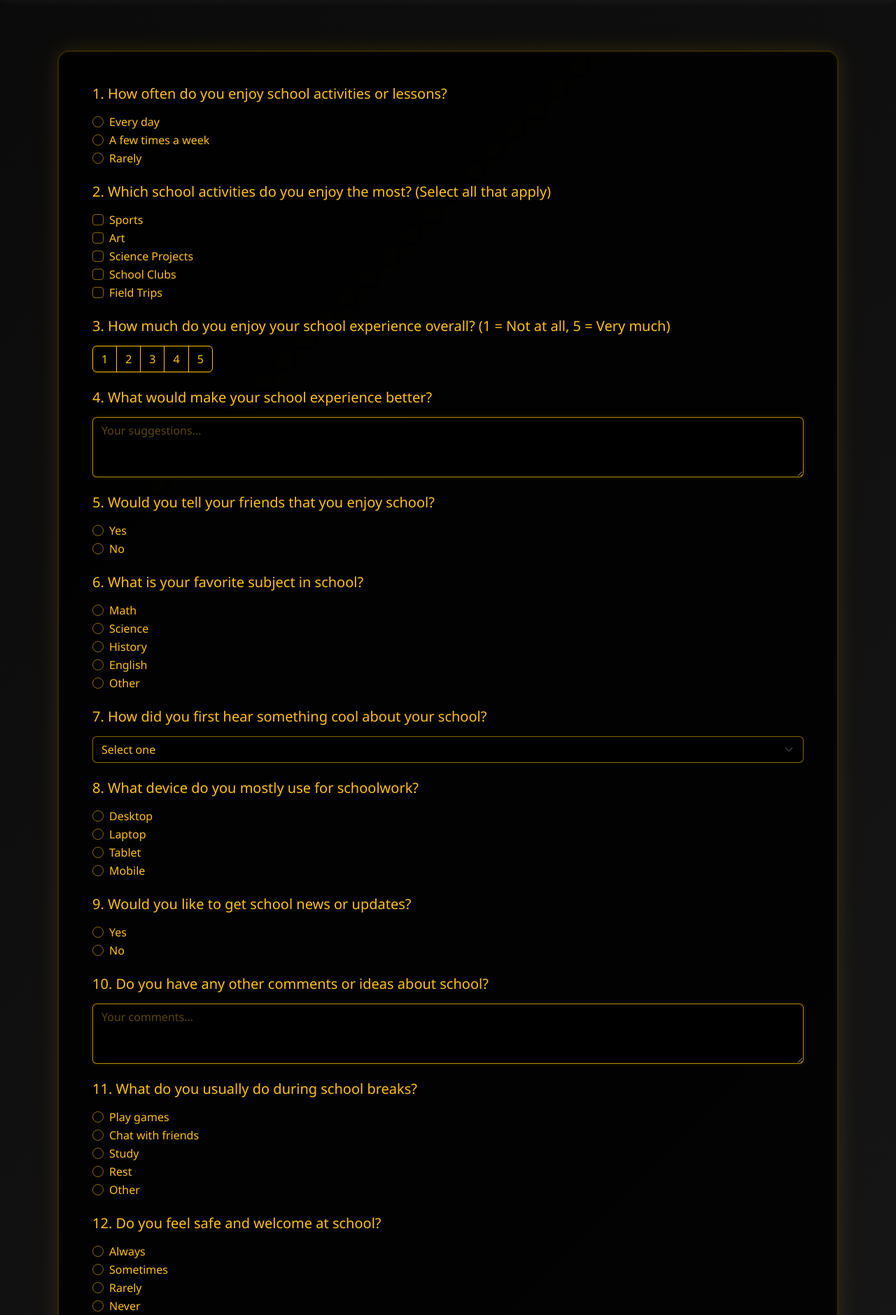
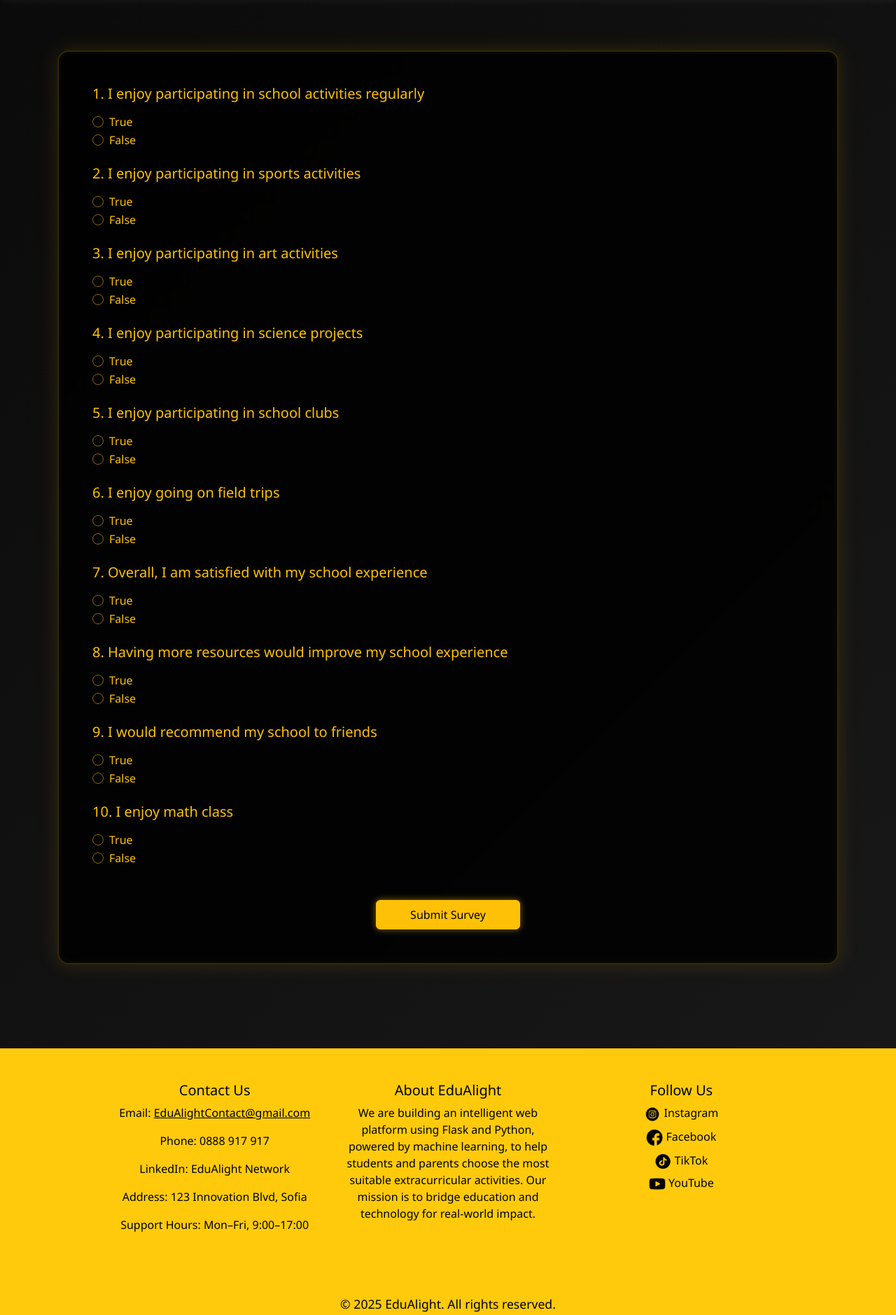
Before and after one commit to codingburgas/2425-11-g-pp-student-practices-assignment-team8, a Flask app: page /poll in a window 1280 px wide. Shown: the part 72-1951 px from the top of the page at 70% size. Run offline with Flask 3, Linux system fonts and the light colour scheme; some libraries are stand-ins or nearby versions.

Commit message:
Update Questions

```diff
--- a/src/__init__.py
+++ b/src/__init__.py
@@ -3,11 +3,13 @@ from flask import Flask
 from flask_bootstrap import Bootstrap
 from flask_login import LoginManager
 from flask_sqlalchemy import SQLAlchemy
+from flask_mail import Mail
 import os
 
 db = SQLAlchemy()
 bootstrap = Bootstrap()
 login_manager = LoginManager()
+mail = Mail()
 
 
 def create_app(config):
@@ -20,6 +22,7 @@ def create_app(config):
     db.init_app(app)
     bootstrap.init_app(app)
     login_manager.init_app(app)
+    mail.init_app(app)
     app.config['SESSION_PERMANENT'] = False
     login_manager.remember_cookie_duration = timedelta(seconds=0)
     login_manager.session_protection = 'strong'
--- a/src/auth/templates/login.html
+++ b/src/auth/templates/login.html
@@ -23,7 +23,7 @@
 
         <div class="form-group mb-3">
             {{ form.username.label(class="form-label") }}
-            {{ form.username(class="form-control", placeholder="Enter your username") }}
+            {{ form.username(class="form-control", placeholder="Enter your Email") }}
         </div>
 
         <div class="form-group mb-3">
--- a/src/main/templates/poll.html
+++ b/src/main/templates/poll.html
@@ -115,157 +115,133 @@
 
             <!-- 1 -->
             <div class="mb-4">
-                <h5 class="text-primary mb-3">1. How often do you enjoy school activities or lessons?</h5>
-                {% for val in ['Every day', 'A few times a week', 'Rarely'] %}
+                <h5 class="text-primary mb-3">1. I enjoy participating in school activities regularly</h5>
                 <div class="form-check">
-                    <input class="form-check-input" type="radio" name="usage" id="{{ val }}" value="{{ val.lower() }}" required>
-                    <label class="form-check-label" for="{{ val }}">{{ val }}</label>
+                    <input class="form-check-input" type="radio" name="enjoy_activities" id="enjoy_activities_true" value="true" required>
+                    <label class="form-check-label" for="enjoy_activities_true">True</label>
                 </div>
-                {% endfor %}
-            </div>
-
-            <!-- 2 -->
-            <div class="mb-4">
-                <h5 class="text-primary mb-3">2. Which school activities do you enjoy the most? (Select all that apply)</h5>
-                {% set features_list = ['Sports', 'Art', 'Science Projects', 'School Clubs', 'Field Trips'] %}
-                {% for feature in features_list %}
                 <div class="form-check">
-                    <input class="form-check-input" type="checkbox" name="features" id="feature{{ loop.index }}" value="feature{{ loop.index }}">
-                    <label class="form-check-label" for="feature{{ loop.index }}">{{ feature }}</label>
-                </div>
-                {% endfor %}
-            </div>
-
-            <!-- 3 -->
-            <div class="mb-4">
-                <h5 class="text-primary mb-3">3. How much do you enjoy your school experience overall? (1 = Not at all, 5 = Very much)</h5>
-                <div class="btn-group" role="group">
-                    {% for i in range(1, 6) %}
-                    <input type="radio" class="btn-check" name="satisfaction" id="rating{{ i }}" value="{{ i }}" required>
-                    <label class="btn btn-outline-primary" for="rating{{ i }}">{{ i }}</label>
-                    {% endfor %}
+                    <input class="form-check-input" type="radio" name="enjoy_activities" id="enjoy_activities_false" value="false">
+                    <label class="form-check-label" for="enjoy_activities_false">False</label>
                 </div>
             </div>
 
-            <!-- 4 -->
+            <!-- 2 Sports -->
             <div class="mb-4">
-                <h5 class="text-primary mb-3">4. What would make your school experience better?</h5>
-                <textarea class="form-control" name="suggestions" rows="3" placeholder="Your suggestions..."></textarea>
-            </div>
-
-            <!-- 5 -->
-            <div class="mb-4">
-                <h5 class="text-primary mb-3">5. Would you tell your friends that you enjoy school?</h5>
+                <h5 class="text-primary mb-3">2. I enjoy participating in sports activities</h5>
                 <div class="form-check">
-                    <input class="form-check-input" type="radio" name="recommend" id="yes" value="yes" required>
-                    <label class="form-check-label" for="yes">Yes</label>
+                    <input class="form-check-input" type="radio" name="enjoy_sports" id="enjoy_sports_true" value="true" required>
+                    <label class="form-check-label" for="enjoy_sports_true">True</label>
                 </div>
                 <div class="form-check">
-                    <input class="form-check-input" type="radio" name="recommend" id="no" value="no">
-                    <label class="form-check-label" for="no">No</label>
+                    <input class="form-check-input" type="radio" name="enjoy_sports" id="enjoy_sports_false" value="false">
+                    <label class="form-check-label" for="enjoy_sports_false">False</label>
                 </div>
             </div>
 
-            <!-- 6 -->
+            <!-- 3 Art -->
             <div class="mb-4">
-                <h5 class="text-primary mb-3">6. What is your favorite subject in school?</h5>
-                {% for val in ['Math', 'Science', 'History', 'English', 'Other'] %}
+                <h5 class="text-primary mb-3">3. I enjoy participating in art activities</h5>
                 <div class="form-check">
-                    <input class="form-check-input" type="radio" name="subject" id="subject_{{ val }}" value="{{ val.lower() }}" required>
-                    <label class="form-check-label" for="subject_{{ val }}">{{ val }}</label>
-                </div>
-                {% endfor %}
-            </div>
-
-            <!-- 7 -->
-            <div class="mb-4">
-                <h5 class="text-primary mb-3">7. How did you first hear something cool about your school?</h5>
-                <select class="form-select" name="referral" required>
-                    <option value="" disabled selected>Select one</option>
-                    <option value="teacher">From a teacher</option>
-                    <option value="friend">From a friend</option>
-                    <option value="event">School event</option>
-                    <option value="social">Social Media</option>
-                    <option value="other">Other</option>
-                </select>
-            </div>
-
-            <!-- 8 -->
-            <div class="mb-4">
-                <h5 class="text-primary mb-3">8. What device do you mostly use for schoolwork?</h5>
-                {% for val in ['Desktop', 'Laptop', 'Tablet', 'Mobile'] %}
-                <div class="form-check">
-                    <input class="form-check-input" type="radio" name="device" id="device_{{ val }}" value="{{ val.lower() }}" required>
-                    <label class="form-check-label" for="device_{{ val }}">{{ val }}</label>
-                </div>
-                {% endfor %}
-            </div>
-
-            <!-- 9 -->
-            <div class="mb-4">
-                <h5 class="text-primary mb-3">9. Would you like to get school news or updates?</h5>
-                <div class="form-check">
-                    <input class="form-check-input" type="radio" name="updates" id="updates_yes" value="yes" required>
-                    <label class="form-check-label" for="updates_yes">Yes</label>
+                    <input class="form-check-input" type="radio" name="enjoy_art" id="enjoy_art_true" value="true" required>
+                    <label class="form-check-label" for="enjoy_art_true">True</label>
                 </div>
                 <div class="form-check">
-                    <input class="form-check-input" type="radio" name="updates" id="updates_no" value="no">
-                    <label class="form-check-label" for="updates_no">No</label>
+                    <input class="form-check-input" type="radio" name="enjoy_art" id="enjoy_art_false" value="false">
+                    <label class="form-check-label" for="enjoy_art_false">False</label>
                 </div>
             </div>
 
-            <!-- 10 -->
+            <!-- 4 Science -->
             <div class="mb-4">
-                <h5 class="text-primary mb-3">10. Do you have any other comments or ideas about school?</h5>
-                <textarea class="form-control" name="final_comments" rows="3" placeholder="Your comments..."></textarea>
+                <h5 class="text-primary mb-3">4. I enjoy participating in science projects</h5>
+                <div class="form-check">
+                    <input class="form-check-input" type="radio" name="enjoy_science" id="enjoy_science_true" value="true" required>
+                    <label class="form-check-label" for="enjoy_science_true">True</label>
+                </div>
+                <div class="form-check">
+                    <input class="form-check-input" type="radio" name="enjoy_science" id="enjoy_science_false" value="false">
+                    <label class="form-check-label" for="enjoy_science_false">False</label>
+                </div>
             </div>
 
-            <!-- 11 -->
+            <!-- 5 Clubs -->
             <div class="mb-4">
-                <h5 class="text-primary mb-3">11. What do you usually do during school breaks?</h5>
-                {% for val in ['Play games', 'Chat with friends', 'Study', 'Rest', 'Other'] %}
+                <h5 class="text-primary mb-3">5. I enjoy participating in school clubs</h5>
                 <div class="form-check">
-                    <input class="form-check-input" type="radio" name="break_activity" id="break_{{ loop.index }}" value="{{ val.lower() }}">
-                    <label class="form-check-label" for="break_{{ loop.index }}">{{ val }}</label>
+                    <input class="form-check-input" type="radio" name="enjoy_clubs" id="enjoy_clubs_true" value="true" required>
+                    <label class="form-check-label" for="enjoy_clubs_true">True</label>
                 </div>
-                {% endfor %}
+                <div class="form-check">
+                    <input class="form-check-input" type="radio" name="enjoy_clubs" id="enjoy_clubs_false" value="false">
+                    <label class="form-check-label" for="enjoy_clubs_false">False</label>
+                </div>
             </div>
 
-
-            <!-- 12 -->
+            <!-- 6 Field Trips -->
             <div class="mb-4">
-                <h5 class="text-primary mb-3">12. Do you feel safe and welcome at school?</h5>
-                {% for val in ['Always', 'Sometimes', 'Rarely', 'Never'] %}
+                <h5 class="text-primary mb-3">6. I enjoy going on field trips</h5>
                 <div class="form-check">
-                    <input class="form-check-input" type="radio" name="safe" id="safe_{{ val }}" value="{{ val.lower() }}">
-                    <label class="form-check-label" for="safe_{{ val }}">{{ val }}</label>
+                    <input class="form-check-input" type="radio" name="enjoy_fieldtrips" id="enjoy_fieldtrips_true" value="true" required>
+                    <label class="form-check-label" for="enjoy_fieldtrips_true">True</label>
                 </div>
-                {% endfor %}
+                <div class="form-check">
+                    <input class="form-check-input" type="radio" name="enjoy_fieldtrips" id="enjoy_fieldtrips_false" value="false">
+                    <label class="form-check-label" for="enjoy_fieldtrips_false">False</label>
+                </div>
             </div>
 
-            <!-- 13 -->
+            <!-- 7 Overall Satisfaction -->
             <div class="mb-4">
-                <h5 class="text-primary mb-3">13. How do you get to school most days?</h5>
-                {% for val in ['Walk', 'Bike', 'Car', 'Bus', 'Other'] %}
+                <h5 class="text-primary mb-3">7. Overall, I am satisfied with my school experience</h5>
                 <div class="form-check">
-                    <input class="form-check-input" type="radio" name="transport" id="transport_{{ val }}" value="{{ val.lower() }}">
-                    <label class="form-check-label" for="transport_{{ val }}">{{ val }}</label>
+                    <input class="form-check-input" type="radio" name="overall_satisfied" id="overall_satisfied_true" value="true" required>
+                    <label class="form-check-label" for="overall_satisfied_true">True</label>
                 </div>
-                {% endfor %}
+                <div class="form-check">
+                    <input class="form-check-input" type="radio" name="overall_satisfied" id="overall_satisfied_false" value="false">
+                    <label class="form-check-label" for="overall_satisfied_false">False</label>
+                </div>
             </div>
 
-            <!-- 14 -->
+            <!-- 8 More Resources -->
             <div class="mb-4">
-                <h5 class="text-primary mb-3">14. What do you like most about your school?</h5>
-                <textarea class="form-control" name="like_most" rows="3" placeholder="Your answer..."></textarea>
+                <h5 class="text-primary mb-3">8. Having more resources would improve my school experience</h5>
+                <div class="form-check">
+                    <input class="form-check-input" type="radio" name="more_resources" id="more_resources_true" value="true" required>
+                    <label class="form-check-label" for="more_resources_true">True</label>
+                </div>
+                <div class="form-check">
+                    <input class="form-check-input" type="radio" name="more_resources" id="more_resources_false" value="false">
+                    <label class="form-check-label" for="more_resources_false">False</label>
+                </div>
             </div>
 
-            <!-- 15 -->
+            <!-- 9 Recommend -->
             <div class="mb-4">
-                <h5 class="text-primary mb-3">15. Is there anything you wish your school had?</h5>
-                <textarea class="form-control" name="wish_school" rows="3" placeholder="Your ideas..."></textarea>
+                <h5 class="text-primary mb-3">9. I would recommend my school to friends</h5>
+                <div class="form-check">
+                    <input class="form-check-input" type="radio" name="recommend" id="recommend_true" value="true" required>
+                    <label class="form-check-label" for="recommend_true">True</label>
+                </div>
+                <div class="form-check">
+                    <input class="form-check-input" type="radio" name="recommend" id="recommend_false" value="false">
+                    <label class="form-check-label" for="recommend_false">False</label>
+                </div>
             </div>
 
+            <!-- 10 Math -->
+            <div class="mb-4">
+                <h5 class="text-primary mb-3">10. I enjoy math class</h5>
+                <div class="form-check">
+                    <input class="form-check-input" type="radio" name="enjoy_math" id="enjoy_math_true" value="true" required>
+                    <label class="form-check-label" for="enjoy_math_true">True</label>
+                </div>
+                <div class="form-check">
+                    <input class="form-check-input" type="radio" name="enjoy_math" id="enjoy_math_false" value="false">
+                    <label class="form-check-label" for="enjoy_math_false">False</label>
+                </div>
+            </div>
             <div class="text-center mt-5">
                 <button type="submit" class="btn btn-success px-5 py-2">
                     Submit Survey
```
Also changed, not shown: src/auth/routes.py (+8 -0 lines).
